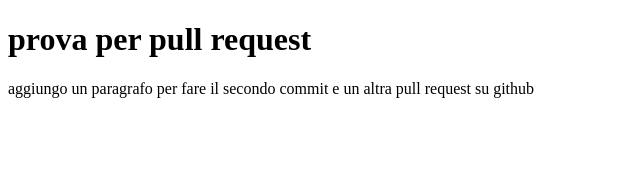
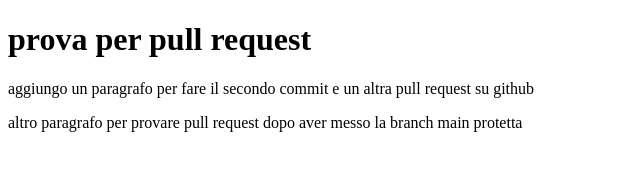
Before and after one commit to BarbaraPapa/prova, a plain HTML site: page index.html in a window 1280 px wide. Shown: the whole page, without its empty margins (0-640 px from the left). Drawn offline with Linux system fonts and the light colour scheme.

Commit message:
modificato html

```diff
--- a/index.html
+++ b/index.html
@@ -12,5 +12,6 @@
       aggiungo un paragrafo per fare il secondo commit e un altra pull request
       su github
     </p>
+    <p>altro paragrafo per provare pull request dopo aver messo la branch main protetta</p>
   </body>
 </html>
```
